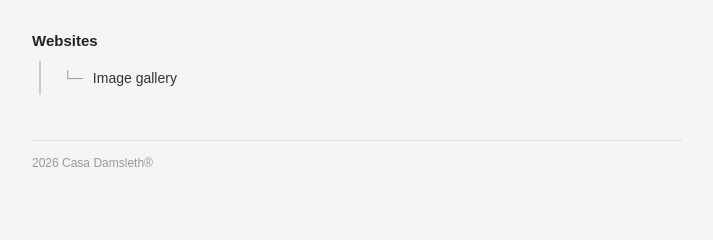
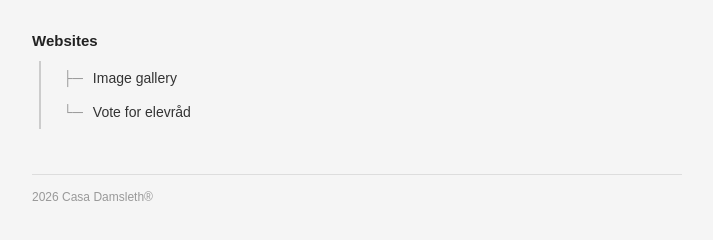
Before and after one commit to Kibblix/nrgu.org, a plain HTML site: page index.html in a window 1280 px wide. Shown: the part 124-364 px from the top of the page, without its empty margins (283-996 px from the left). Drawn offline with Linux system fonts and the light colour scheme.

Commit message:
Add link to 'Vote for elevråd' in index.html

```diff
--- a/index.html
+++ b/index.html
@@ -132,6 +132,10 @@
             name: "Image gallery",
             url: "https://gallery.nrgu.org"
         },
+        {
+            name: "Vote for elevråd",
+            url: "https://democracy.nrgu.org"
+        },
     ];
 
     const container = document.getElementById("links");
```
